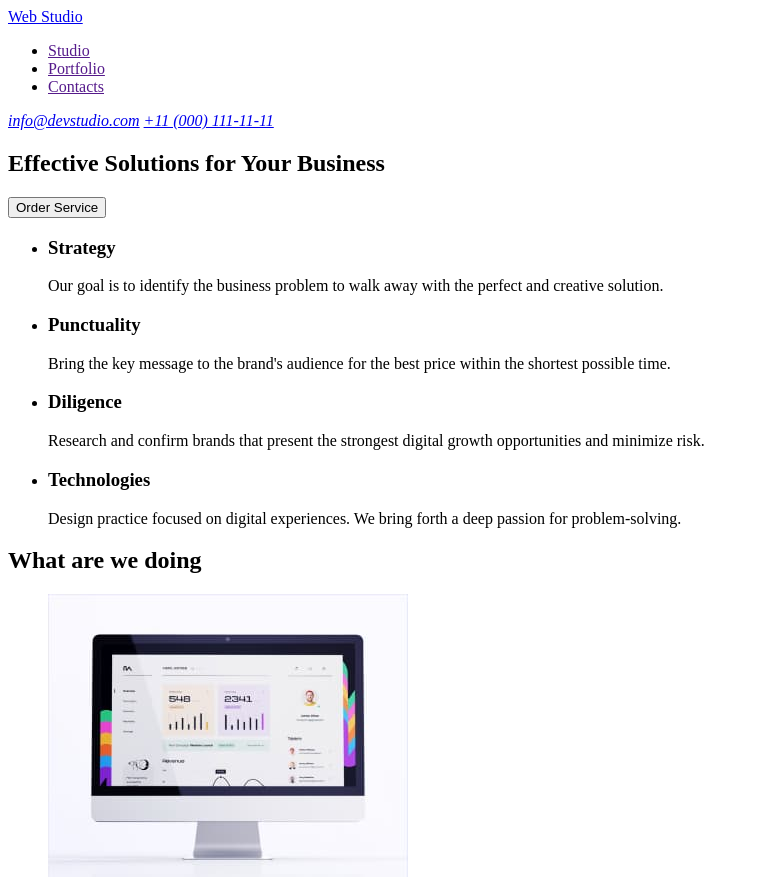
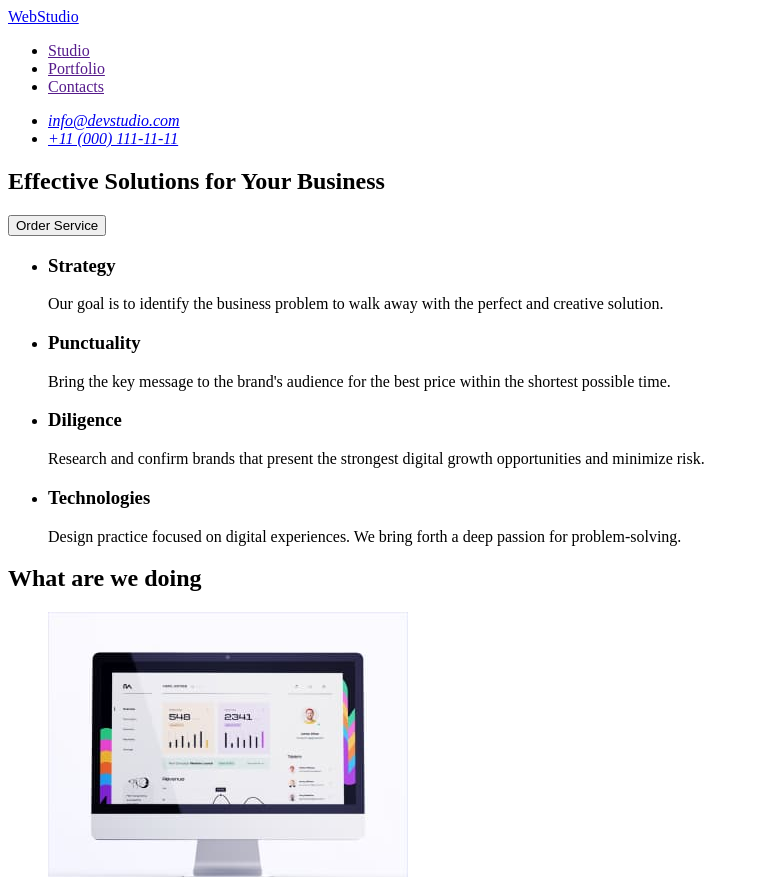
Before and after one commit to KonstantinLymarenko/goit-markup-hw-01, a plain HTML site: page index.html in a window 1280 px wide. Shown: the top 877 px of the page, without its empty margins (0-759 px from the left). Drawn offline with Linux system fonts and the light colour scheme.

Commit message:
changes goit-markup-hw-01

```diff
--- a/index.html
+++ b/index.html
@@ -9,7 +9,7 @@
   <body>
     <header>
       <nav>
-        <a href="./index.html">Web Studio</a>
+        <a href="./index.html">WebStudio</a>
         <ul>
           <li>
             <a href="">Studio</a>
@@ -23,8 +23,10 @@
         </ul>
       </nav>
       <address>
-        <a href="mailto:info@devstudio.com">info@devstudio.com</a>
-        <a href="tel:+110001111111">+11 (000) 111-11-11</a>
+        <ul>
+          <li><a href="mailto:info@devstudio.com">info@devstudio.com</a></li>
+          <li><a href="tel:+110001111111">+11 (000) 111-11-11</a></li>
+        </ul>
       </address>
     </header>
     <main>
@@ -141,7 +143,7 @@
       </section>
     </main>
     <footer>
-      <a href="/index.html">Web Studio</a>
+      <a href="./index.html">WebStudio</a>
       <p>
         Increase the flow of customers and sales for your business with digital
         marketing & growth solutions.
```
